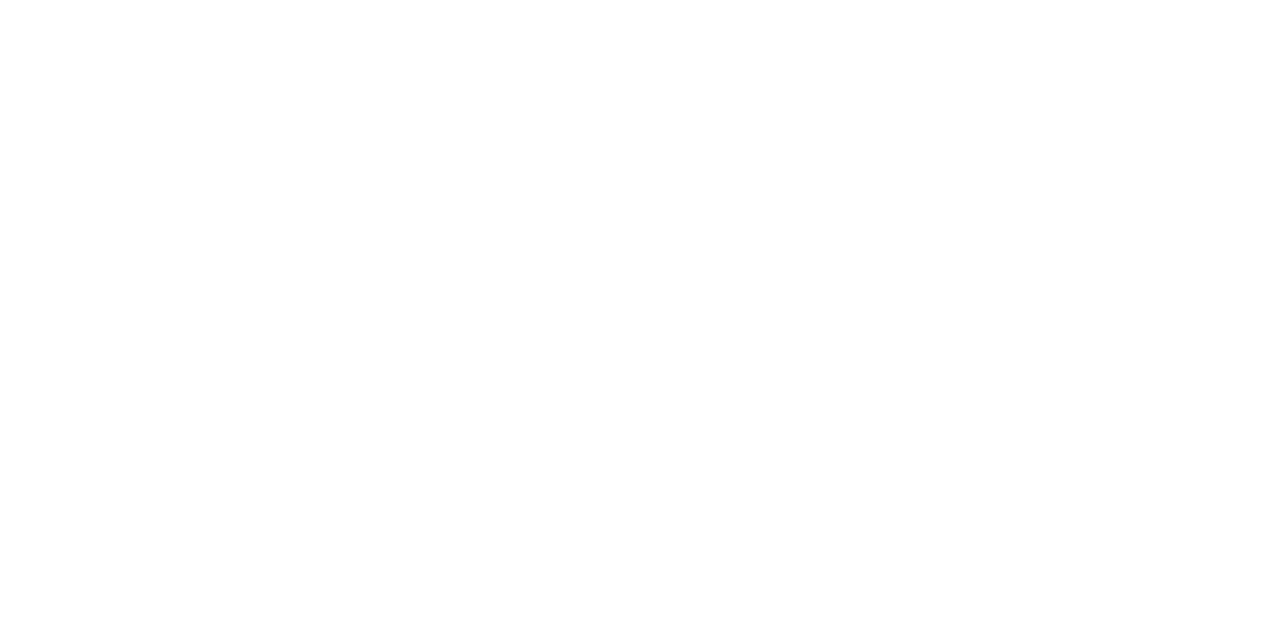
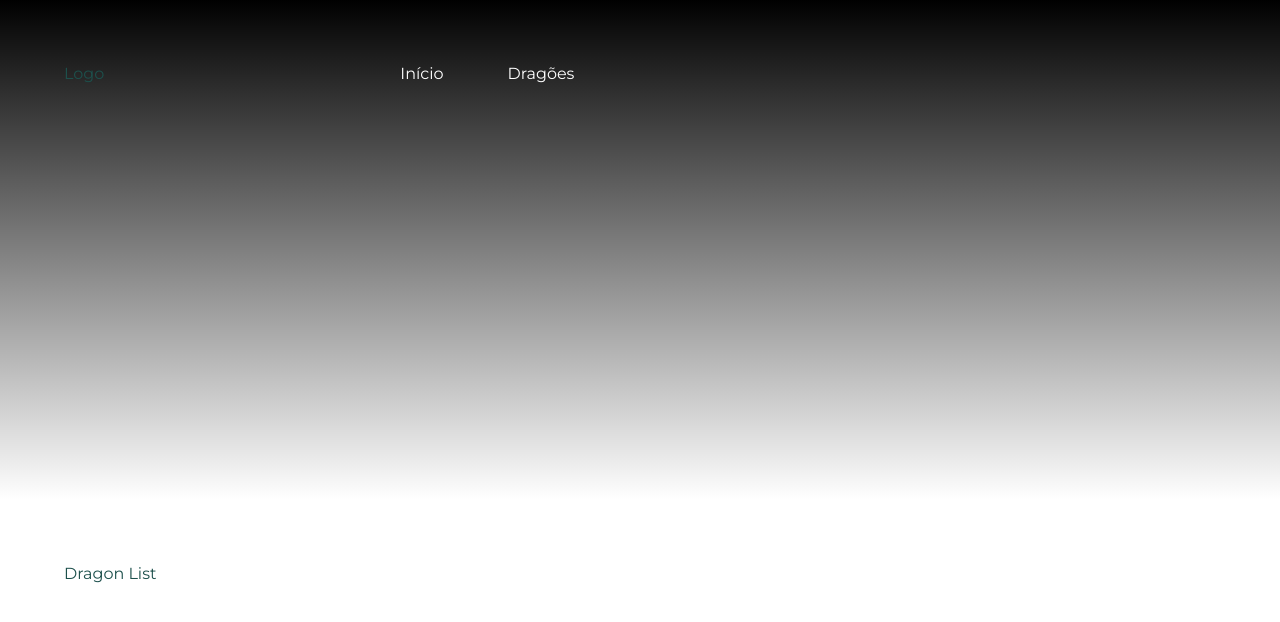
Before and after one commit to paolaarruee/Dragopedia, a React (Create React App) app: page /listagem in a window 1280 px wide. Before the commit this address had no page. Shown: the top 622 px of the page. Built offline with nearby package versions, Linux system fonts and the light colour scheme.

Commit message:
feat: adicionando estrutura básica da navbar e novas rotas

```diff
--- a/src/App.tsx
+++ b/src/App.tsx
@@ -1,17 +1,36 @@
 import { BrowserRouter, Route, Routes } from "react-router-dom";
+
+import styled from "styled-components";
 
 import GlobalStyle from "./global-styles";
 import Login from "./pages/login";
+import Home from "./pages/home/components";
+import DragonList from "./pages/dragon-list";
+import NewDragon from "./pages/new-dragon";
+import Navbar from "./components/navbar";
+
+const MainContainer = styled.main`
+  width: 100%;
+  height: 100%;
+  padding: 64px;
+`;
 
 export const App = () => (
   <>
     <GlobalStyle />
 
-    <BrowserRouter>
-      <Routes>
-        <Route path="/login" element={<Login />} />
-      </Routes>
-    </BrowserRouter>
+    <Navbar />
+
+    <MainContainer>
+      <BrowserRouter>
+        <Routes>
+          <Route path="/login" element={<Login />} />
+          <Route path="/home" element={<Home />} />
+          <Route path="/listagem" element={<DragonList />} />
+          <Route path="/cadastrar" element={<NewDragon />} />
+        </Routes>
+      </BrowserRouter>
+    </MainContainer>
   </>
 );
 
--- /dev/null
+++ b/src/components/navbar/index.tsx
@@ -0,0 +1,14 @@
+import * as S from "./styled";
+
+export const Navbar = () => (
+  <S.NavbarContainer>
+    <S.Logo>Logo</S.Logo>
+
+    <S.Menu>
+      <S.MenuItem>Início</S.MenuItem>
+      <S.MenuItem>Dragões</S.MenuItem>
+    </S.Menu>
+  </S.NavbarContainer>
+);
+
+export default Navbar;
--- /dev/null
+++ b/src/components/navbar/styled.ts
@@ -0,0 +1,27 @@
+import styled from "styled-components";
+
+export const NavbarContainer = styled.nav`
+  display: flex;
+  height: 500px;
+  width: 100%;
+  padding: 64px;
+  background-image: linear-gradient(to bottom, black, transparent);
+`;
+
+export const Menu = styled.ul`
+  display: flex;
+  margin: 0 256px;
+  list-style: none;
+`;
+
+export const MenuItem = styled.li`
+  cursor: pointer;
+  margin: 0;
+  color: white;
+
+  &:not(:first-of-type) {
+    margin-left: 64px;
+  }
+`;
+
+export const Logo = styled.span``;
--- /dev/null
+++ b/src/pages/dragon-list/index.tsx
@@ -0,0 +1,7 @@
+export const DragonList = () => (
+    <span>
+      Dragon List
+    </span>
+  );
+
+  export default DragonList;
--- /dev/null
+++ b/src/pages/home/components/index.tsx
@@ -0,0 +1,3 @@
+export const Home = () => <span>Home</span>;
+
+export default Home;
--- /dev/null
+++ b/src/pages/new-dragon/index.tsx
@@ -0,0 +1,7 @@
+export const NewDragon = () => (
+    <span>
+      New Dragon
+    </span>
+  );
+
+  export default NewDragon;
```
